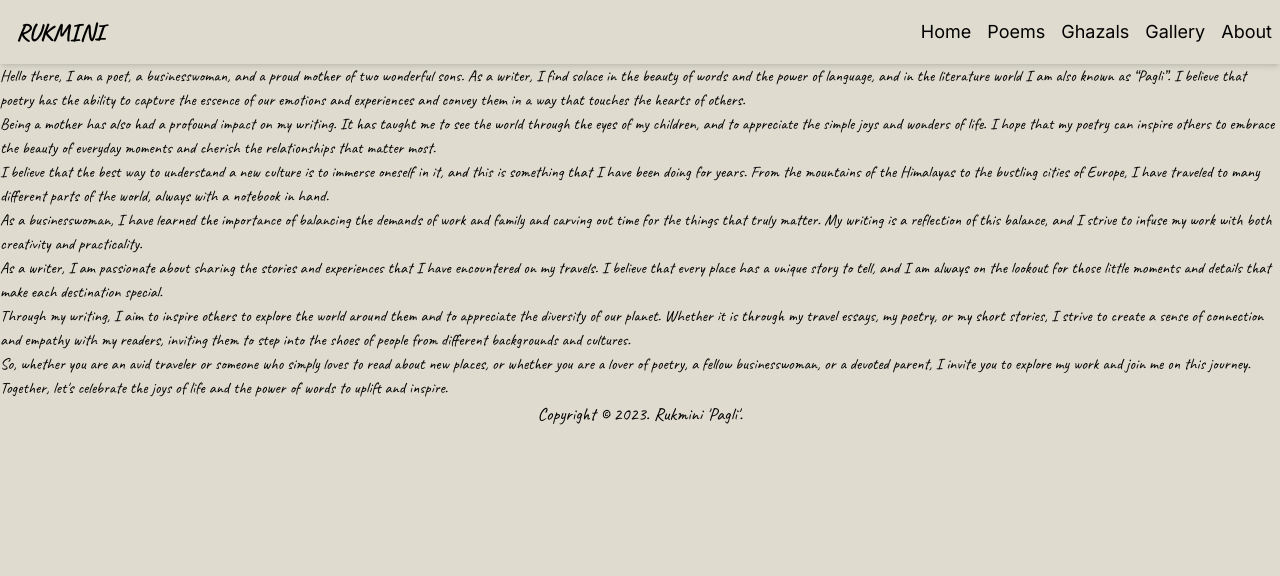
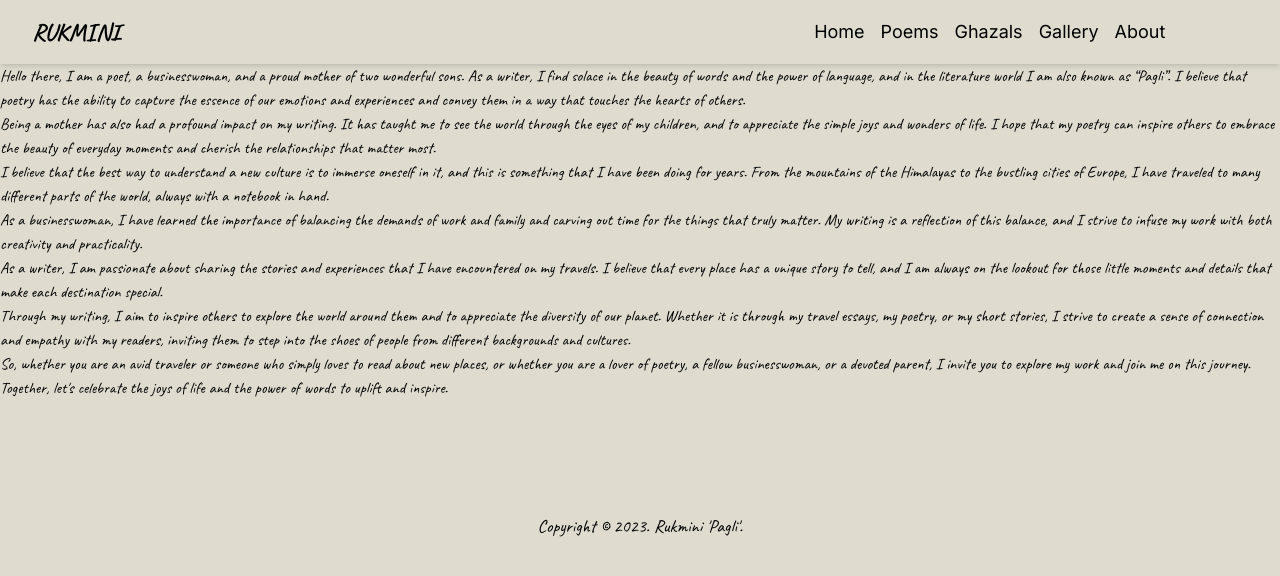
Before and after one commit to nur0078/pagli-writes, a React (Vite) app: page /about in a window 1280 px wide. Shown: the top 576 px of the page. Built offline with nearby package versions, Linux system fonts and the light colour scheme.

Commit message:
updated footer and navbar styles as per figma

```diff
--- a/src/components/Footer.tsx
+++ b/src/components/Footer.tsx
@@ -2,7 +2,7 @@ import React from 'react';
 
 const Footer = () => {
   return (
-    <footer className=" text-center text-lg mt-auto   ">
+    <footer className=" text-center text-lg mt-auto pt-28 ">
       <h4> Copyright &copy; 2023. Rukmini 'Pagli'. </h4>
     </footer>
   );
--- a/src/components/Navbar.tsx
+++ b/src/components/Navbar.tsx
@@ -2,9 +2,9 @@ import React from 'react';
 
 const Navbar = () => {
   return (
-    <nav className=" shadow-md space-x-4">
-      <div className="flex justify-between text-center py-4 px-2">
-        <a href="/" className="text-2xl font-bold no-underline  flex  px-2 hover:text-pencil ">
+    <nav className=" shadow-md space-x-4 w-screen">
+      <div className="flex justify-between text-center py-4 px-2 w-11/12">
+        <a href="/" className="text-2xl font-bold no-underline flex  px-6 hover:text-pencil ">
           RUKMINI
         </a>
         <div className=" font-inter flex items-center space-x-4">
```
